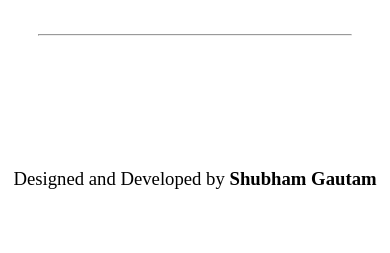
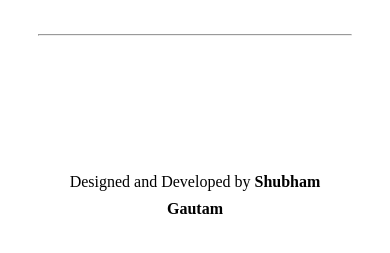
Before and after one commit to ishubham21/techblog, a plain HTML site: page index.html in a window 390 px wide. Shown: the part 163-416 px from the top of the page. Drawn offline with Linux system fonts and the light colour scheme; no server answers; a web font is replaced by a local one.

```diff
--- a/sass/style.scss
+++ b/sass/style.scss
@@ -40,3 +40,13 @@ hr.below-title{
 .py-3{
     padding: 2em 0;
 }
+
+@media(max-width: 767px){
+    .text-center{
+        margin: 0 50px!important;
+        line-height: 1.7em;
+        h3{
+            font-size: 16px;
+        }
+    }
+}
```
Also changed, not shown: sass/style.css, 2 other files.
